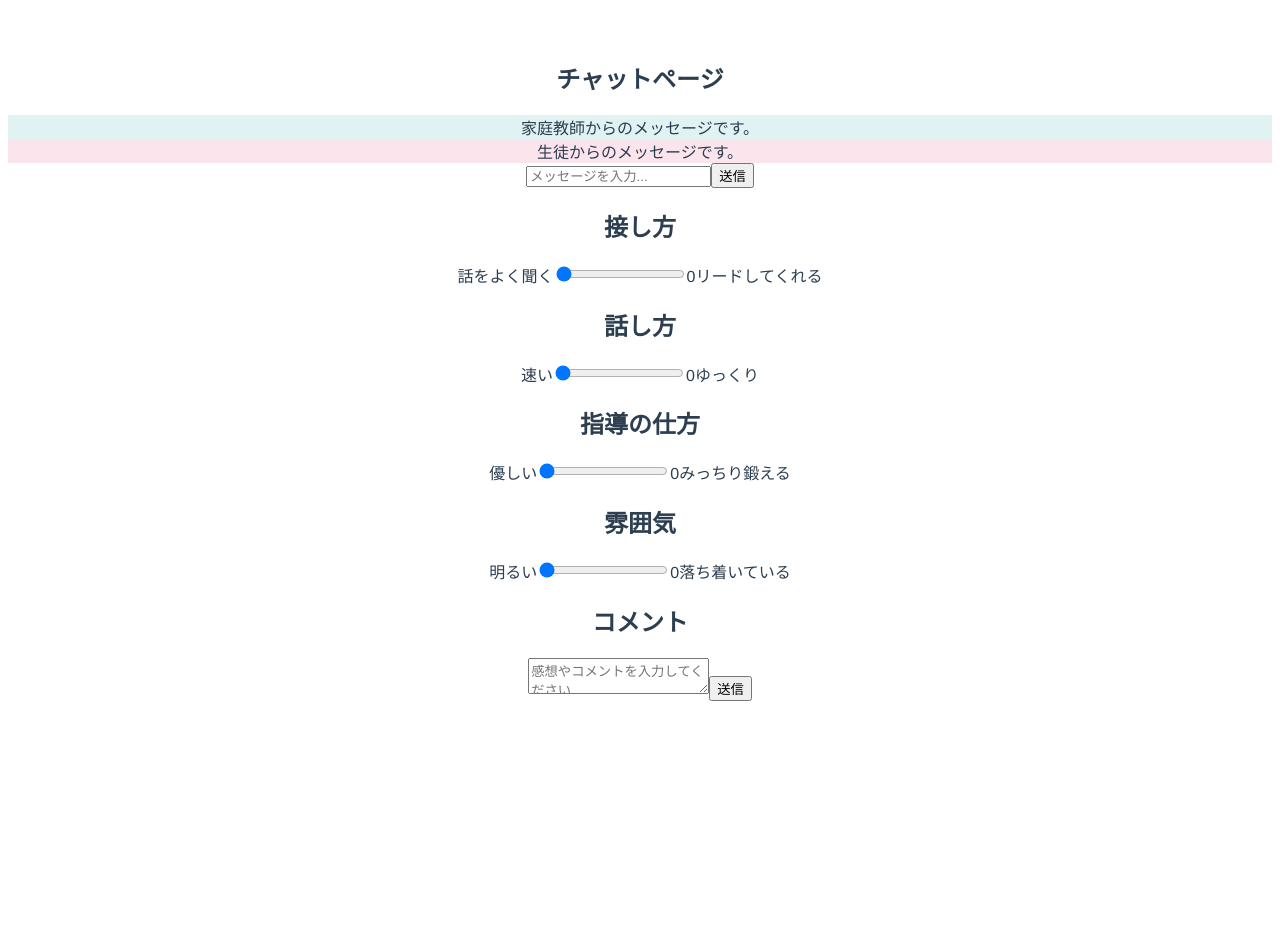
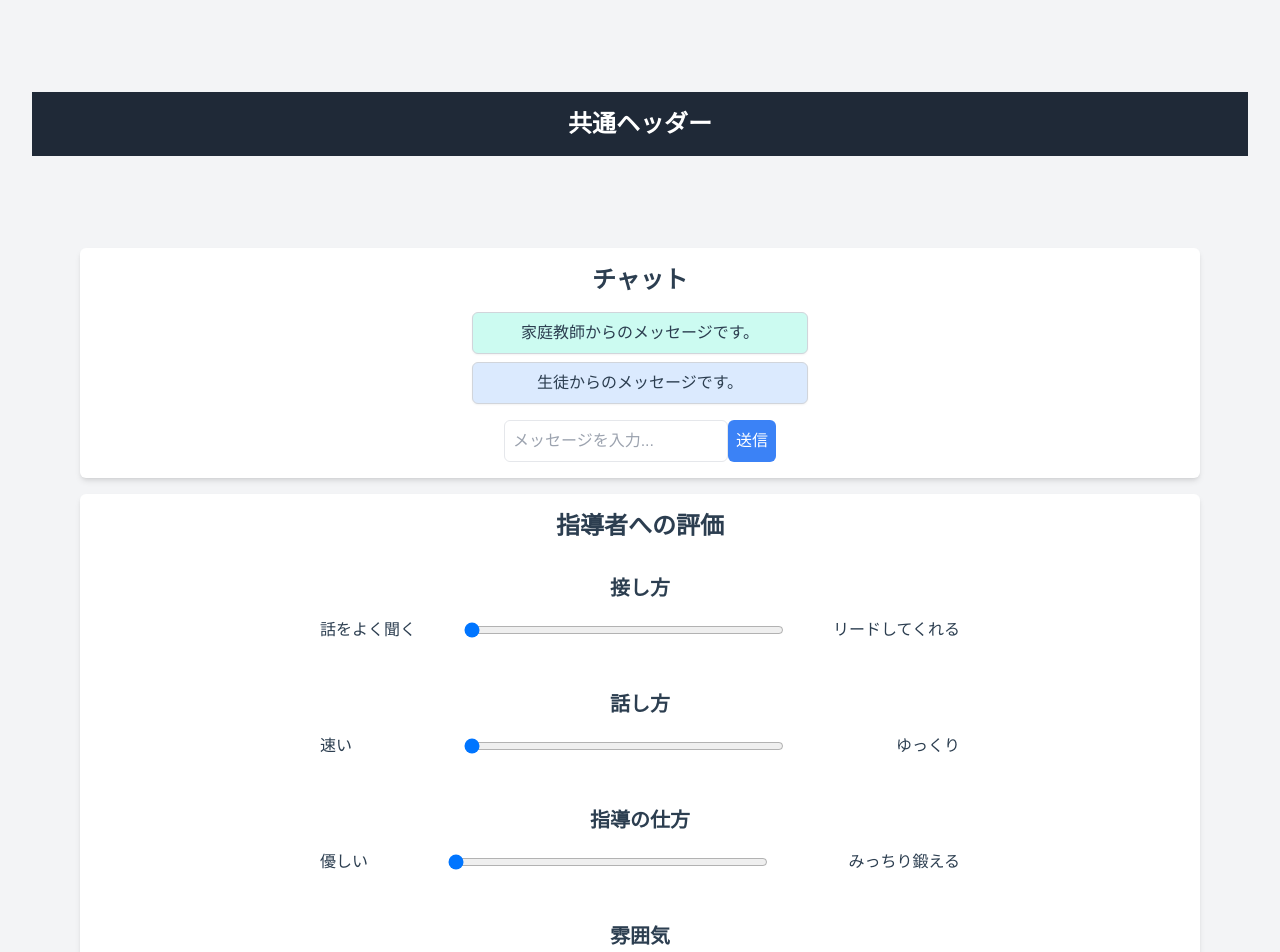
Before and after one commit to tkming0916/docomo-hack-tameB-frontend, a Vue app in the folder app/: page /chat in a window 1280 px wide. Shown: the top 952 px of the page. Before the commit the page ends 800 px from the top, so only its background shows below. Built offline with nearby package versions, Linux system fonts and the light colour scheme.

Commit message:
チャットページにTailwind CSSを適用
Co-authored-by: Reo-Sato <Reo-Satooooo@users.noreply.github.com>

```diff
--- a/app/package.json
+++ b/app/package.json
@@ -18,8 +18,12 @@
     "@vue/cli-plugin-babel": "~5.0.0",
     "@vue/cli-plugin-eslint": "~5.0.0",
     "@vue/cli-service": "~5.0.0",
+    "autoprefixer": "^10.4.15",
+    "cssnano": "^6.0.1",
     "eslint": "^7.32.0",
-    "eslint-plugin-vue": "^8.0.3"
+    "eslint-plugin-vue": "^8.0.3",
+    "postcss": "^8.4.29",
+    "tailwindcss": "^3.3.3"
   },
   "eslintConfig": {
     "root": true,
--- /dev/null
+++ b/app/postcss.config.js
@@ -0,0 +1,7 @@
+module.exports = {
+  plugins: { // 利用するプラグインを設定
+  tailwindcss: {}, // tailwindCSSの利用プラグイン
+  autoprefixer: {}, // ベンダープレフィックス自動生成プラグイン
+  cssnano: {}, // ビルドファイルを圧縮プラグイン
+  },
+};
--- a/app/public/index.html
+++ b/app/public/index.html
@@ -5,9 +5,11 @@
     <meta http-equiv="X-UA-Compatible" content="IE=edge">
     <meta name="viewport" content="width=device-width,initial-scale=1.0">
     <link rel="icon" href="<%= BASE_URL %>favicon.ico">
+    <link href="https://cdn.jsdelivr.net/npm/tailwindcss@2.2.16/dist/tailwind.min.css" rel="stylesheet">
+
     <title><%= htmlWebpackPlugin.options.title %></title>
   </head>
-  <body>
+  <body class="bg-gray-100 p-8">
     <noscript>
       <strong>We're sorry but <%= htmlWebpackPlugin.options.title %> doesn't work properly without JavaScript enabled. Please enable it to continue.</strong>
     </noscript>
--- a/app/src/App.vue
+++ b/app/src/App.vue
@@ -1,5 +1,17 @@
 <template>
   <div id="app">
+    <PageHeader />
     <router-view></router-view>
   </div>
 </template>
+
+<script>
+import PageHeader from './components/PageHeader.vue'; // Headerコンポーネントをインポート
+
+export default {
+  name: 'App',
+  components: {
+    PageHeader // コンポーネントを登録
+  },
+};
+</script>
--- /dev/null
+++ b/app/src/components/PageHeader.vue
@@ -0,0 +1,16 @@
+<template>
+  <div class="bg-gray-800 text-white p-4">
+    <h1 class="text-2xl font-bold">共通ヘッダー</h1>
+    <!-- ここに共通のヘッダー要素を配置 -->
+  </div>
+</template>
+
+<script>
+export default {
+  name: 'Header'
+}
+</script>
+
+<style scoped>
+/* ここに共通のヘッダーのスタイルを記述 */
+</style>
--- a/app/src/main.js
+++ b/app/src/main.js
@@ -1,5 +1,6 @@
 import { createApp } from "vue";
 import App from "./App.vue";
 import router from "./router";
+import './styles/style.css'
 
 createApp(App).use(router).mount("#app");
--- a/app/src/pages/ChatPage.vue
+++ b/app/src/pages/ChatPage.vue
@@ -1,58 +1,102 @@
 <template>
-  <div id="app">
+  <div id="app" class="p-8">
     <router-view></router-view>
-    <h2>チャットページ</h2>
-    <div>
-      <div v-for="(message, index) in messages" :key="index" :class="[message.from]">
+    <div class="bg-white p-4 rounded-md shadow-md mx-4 mb-4">
+      <h2 class="text-2xl font-bold mb-4">チャット</h2>
+      <div class="max-w-2xl mx-auto">
+        <div class="flex items-center justify-center">
+          <div class="space-y-2 w-1/2">
+            <div
+              v-for="(message, index) in messages"
+              :key="index"
+              class="p-2 rounded-md shadow-sm border border-gray-300 flex justify-center"
+              :class="[message.from === 'teacher' ? 'bg-teal-100' : 'bg-blue-100']"
+            >
               {{ message.text }}
             </div>
           </div>
+        </div>
         <!-- 新規メッセージ送信 -->
-    <div>
-      <input type="text" v-model="newMessage" placeholder="メッセージを入力...">
-      <button @click="sendMessage">送信</button>
+        <div class="flex justify-center mt-4">
+          <input
+            type="text"
+            v-model="newMessage"
+            class="p-2 border rounded-md w-1/3"
+            placeholder="メッセージを入力..."
+          />
+          <button
+            @click="sendMessage"
+            class="p-2 bg-blue-500 text-white rounded-md hover:bg-blue-600"
+          >
+            送信
+          </button>
+        </div>
+      </div>
     </div>
 
+
+    <div class="bg-white p-4 rounded-md shadow-md mx-4 mb-4">
+      <h2 class="text-2xl font-bold mb-4">指導者への評価</h2>
+      <div class="max-w-2xl mx-auto">
+        <!-- 接し方 -->
+        <div class="bg-white p-4 rounded-md space-y-4">
+          <h2 class="text-xl font-bold mb-2 text-primary">接し方</h2>
+          <div class="space-y-2">
+            <div class="flex items-center justify-between">
+              <label class="text-primary">話をよく聞く</label>
+              <input type="range" v-model="listeningRating" min="0" max="4" class="w-1/2">
+              <label class="text-primary">リードしてくれる</label>
+            </div>
+          </div>
         </div>
 
-  <!-- 評価入力欄 -->
-    <h2>接し方</h2>
-    <div>
-      <label>話をよく聞く</label>
-      <input type="range" v-model="listeningRating" min="0" max="5" step="1">
-      <span>{{ listeningRating }}</span>
-      <label>リードしてくれる</label>
+        <!-- 話し方 -->
+        <div class="bg-white p-4 rounded-md mt-4 space-y-4">
+            <h2 class="text-xl font-bold mb-2 text-primary">話し方</h2>
+            <div class="space-y-2">
+                <div class="flex items-center justify-between">
+                    <label class="text-primary">速い</label>
+                    <input type="range" v-model="speakingSpeedRating" min="0" max="4" class="w-1/2">
+                    <label class="text-primary">ゆっくり</label>
+                </div>
+            </div>
         </div>
 
-    <h2>話し方</h2>
-    <div>
-      <label>速い</label>
-      <input type="range" v-model="speakingSpeedRating" min="0" max="5" step="1">
-      <span>{{ speakingSpeedRating }}</span>
-      <label>ゆっくり</label>
+        <!-- 指導の仕方 -->
+        <div class="bg-white p-4 rounded-md mt-4 space-y-4">
+            <h2 class="text-xl font-bold mb-2 text-primary">指導の仕方</h2>
+            <div class="space-y-2">
+                <div class="flex items-center justify-between">
+                    <label class="text-primary">優しい</label>
+                    <input type="range" v-model="teachingStyleRating" min="0" max="4" class="w-1/2">
+                    <label class="text-primary">みっちり鍛える</label>
+                </div>
+            </div>
         </div>
 
-    <h2>指導の仕方</h2>
-    <div>
-      <label>優しい</label>
-      <input type="range" v-model="teachingStyleRating" min="0" max="5" step="1">
-      <span>{{ teachingStyleRating }}</span>
-      <label>みっちり鍛える</label>
+        <!-- 雰囲気 -->
+        <div class="bg-white p-4 rounded-md mt-4 space-y-4">
+            <h2 class="text-xl font-bold mb-2 text-primary">雰囲気</h2>
+            <div class="space-y-2">
+                <div class="flex items-center justify-between">
+                    <label class="text-primary">明るい</label>
+                    <input type="range" v-model="atmosphereRating" min="0" max="4" class="w-1/2">
+                    <label class="text-primary">落ち着いている</label>
+                </div>
+            </div>
+        </div>
       </div>
 
-    <h2>雰囲気</h2>
-    <div>
-      <label>明るい</label>
-      <input type="range" v-model="atmosphereRating" min="0" max="5" step="1">
-      <span>{{ atmosphereRating }}</span>
-      <label>落ち着いている</label>
+      <div class="max-w-2xl mx-auto">
+        <h3 class="text-1xl font-bold mb-4 text-center mt-4">コメント</h3>
+        <div class="mt-4">
+          <textarea v-model="comment" class="w-full px-4 py-2 border rounded-lg" placeholder="感想やコメントを入力してください"></textarea>
+          <div class="flex justify-center">
+            <button @click="submitComment" class="mt-2 px-12 py-2 bg-blue-500 text-white rounded-lg hover:bg-blue-600">送信</button>
           </div>
-
-    <!-- コメント入力欄 -->
-    <h2>コメント</h2>
-    <div>
-      <textarea v-model="comment" placeholder="感想やコメントを入力してください"></textarea>
-      <button @click="submitComment">送信</button>
+        </div>
+      </div>
+    </div>
   </div>
 
 </template>
@@ -112,21 +156,5 @@ export default {
 </script>
 
 <style>
-#app {
-  font-family: Avenir, Helvetica, Arial, sans-serif;
-  -webkit-font-smoothing: antialiased;
-  -moz-osx-font-smoothing: grayscale;
-  text-align: center;
-  color: #2c3e50;
-  margin-top: 60px;
-}
-
-.teacher {
-  background-color: #e0f2f1;
-}
-
-.student {
-  background-color: #fce4ec;
-}
 
 </style>
--- /dev/null
+++ b/app/src/styles/style.css
@@ -0,0 +1,3 @@
+@tailwind base;
+@tailwind components;
+@tailwind utilities;
--- /dev/null
+++ b/app/tailwind.config.js
@@ -0,0 +1,11 @@
+/** @type {import('tailwindcss').Config} */
+export default {
+  content: [
+    "./index.html",
+    "./src/**/*.{vue,js,ts,jsx,tsx}",
+  ],
+  theme: {
+    extend: {},
+  },
+  plugins: [],
+}
```
Also changed, not shown: 1 other file (tests, documents, lock files or other folders). Lines whose indentation alone changed are shown as unchanged.
